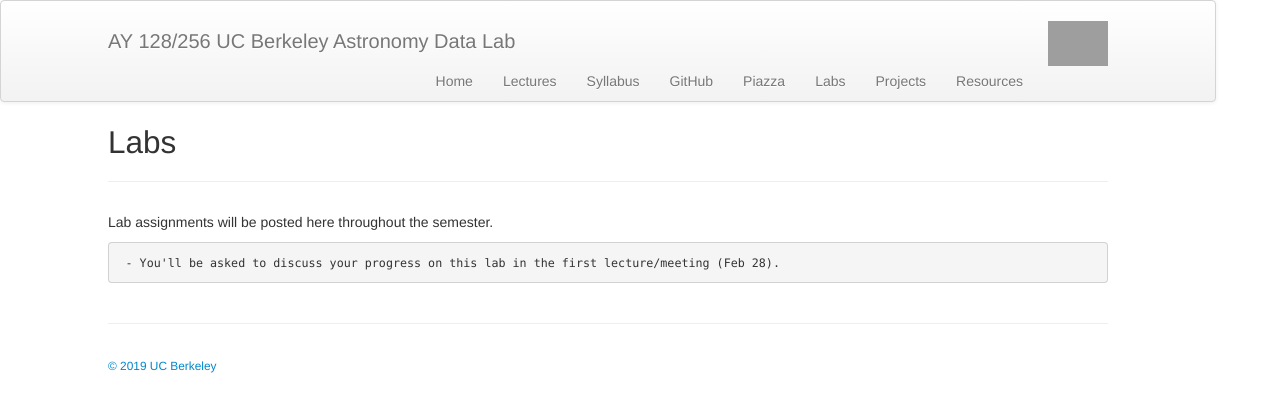
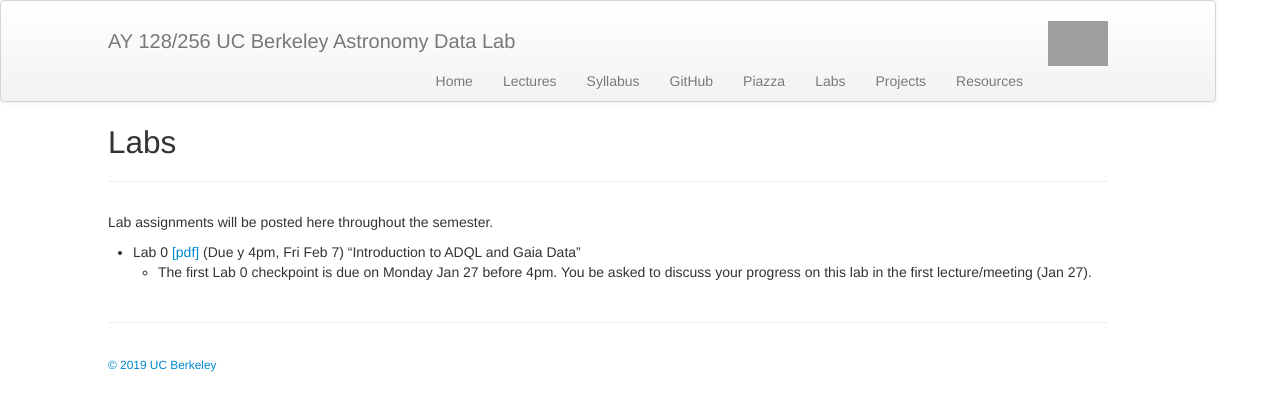
Before and after one commit to ucb-datalab/ucb-datalab.github.io, a Jekyll site: the page built from pages/labs.md, in a window 1280 px wide. Shown: the top 412 px of the page. Built offline with Jekyll 4.4.1, drawn with Linux system fonts in a browser that asks for light colours; grey boxes are pictures that could not be loaded.

Commit message:
lab 0 added

```diff
--- a/pages/labs.md
+++ b/pages/labs.md
@@ -5,8 +5,8 @@
 
 Lab assignments will be posted here throughout the semester.
 
-[//]: #  - Lab 0 [[pdf]](https://github.com/ucb-datalab/course-info/raw/master/Labs/lab_0_2019.pdf) (Due 4pm, Feb 4) "Introduction to ADQL and Gaia Data"
-     - You'll be asked to discuss your progress on this lab in the first lecture/meeting (Feb 28).
+- Lab 0 [[pdf]](https://github.com/ucb-datalab/course-materials_2020/blob/master/labs/Lab_0_Astr128_2020.pdf) (Due y 4pm, Fri Feb 7) "Introduction to ADQL and Gaia Data"
+     - The first Lab 0 checkpoint is due on Monday Jan 27 before 4pm.  You be asked to discuss your progress on this lab in the first lecture/meeting (Jan 27).
 
 [//]: #  - Lab 1 [[pdf]](https://github.com/ucb-datalab/course-materials/blob/master/Labs/Lab_1_Ast128_2019.pdf) (Due 4pm, Feb 25) "Gaia, RR Lyrae stars, and Galactic Dust"
 
```
